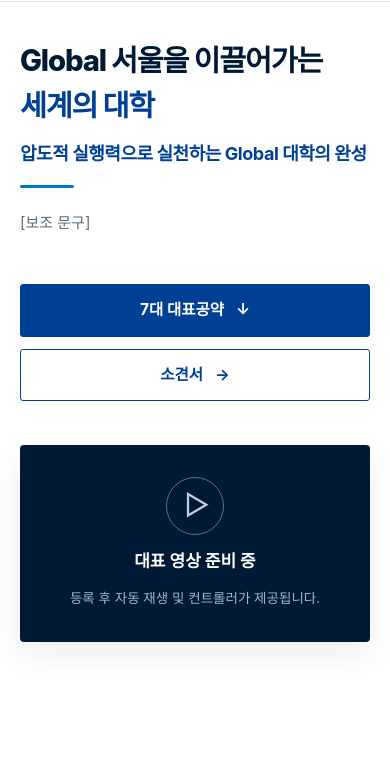
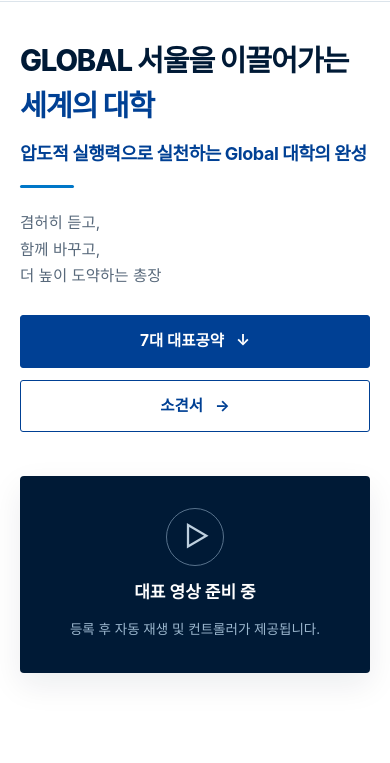
Before and after one commit to dockzone22/vote_namjin, a website: page index.html in a window 390 px wide. Shown: the part 66-829 px from the top of the page. Drawn offline with Linux system fonts and the light colour scheme; a web font is replaced by a local one.

Commit message:
보조 문구 추가 등

```diff
--- a/index.html
+++ b/index.html
@@ -30,7 +30,7 @@
     <button id="menu-close" aria-label="메뉴 닫기">×</button>
   </div>
   <nav aria-label="주 메뉴" id="menu"></nav>
-  <div class="sidebar-bottom">[보조 문구]<span>총장선거 홍보 홈페이지</span></div>
+  <div class="sidebar-bottom">겸허히 듣고,<br>함께 바꾸고,<br>더 높이 도약하는 총장</div>
 </aside>
 
 <main id="main" tabindex="-1">
@@ -38,13 +38,13 @@
   <section id="home" class="hero" aria-labelledby="hero-title">
     <div class="hero-copy">
       <h1 id="hero-title" class="hero-title">
-        <span class="hero-title-main">Global 서울을 이끌어가는</span>
+        <span class="hero-title-main">GLOBAL 서울을 이끌어가는</span>
         <span class="hero-title-sub"><span class="hero-highlight">세계의 대학</span></span>
       </h1>
       <p class="hero-subhead">압도적 실행력으로 실천하는 Global 대학의 완성</p>
       <div class="hero-divider" aria-hidden="true"></div>
       <div class="hero-desc">
-        <p>[보조 문구]</p>
+        <p>겸허히 듣고,<br>함께 바꾸고,<br>더 높이 도약하는 총장</p>
       </div>
       <div class="hero-actions">
         <a class="button primary" href="#pledges">7대 대표공약 <span>↓</span></a>
@@ -132,7 +132,7 @@
         <span class="eyebrow">04 / CAMPUS</span>
         <h2>캠퍼스 환경개선</h2>
       </div>
-      <p id="campus-intro-text">[영상 소개]</p>
+      <p id="campus-intro-text">영상 소개</p>
     </div>
     <div class="campus-layout">
       <div id="campus-video-slot" class="video-placeholder">
@@ -170,7 +170,7 @@
         <span class="eyebrow">06 / DOWNLOADS</span>
         <h2>파일 받기</h2>
       </div>
-      <p>[자료 안내]</p>
+      <p>자료 안내 및 다운로드</p>
     </div>
     <div id="download-list" class="download-list"></div>
   </section>
--- a/styles.css
+++ b/styles.css
@@ -1133,7 +1133,7 @@ footer > span { margin-left: auto; font-size: 12px; }
     margin-bottom: 18px;
   }
   .hero-desc {
-    font-size: 15px;
+    font-size: 15.5px;
     margin-bottom: 26px;
   }
   .hero-actions {
```
